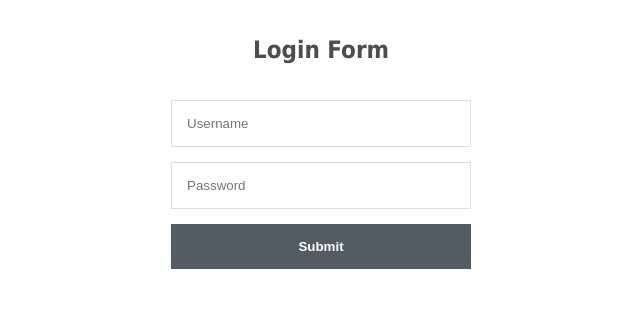
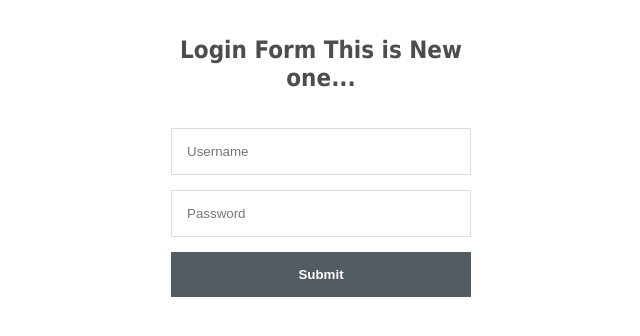
Before and after one commit to icekang/login-register-app, a website: page login.html in a window 1280 px wide. Shown: the whole page, without its empty margins (319-959 px from the left). Drawn offline with Linux system fonts and the light colour scheme.

Commit message:
change login header to see change in automatic deployment

```diff
--- a/login.html
+++ b/login.html
@@ -37,7 +37,7 @@
     </head>
     <body>
         <div class="login-form">
-            <h1>Login Form</h1>
+            <h1>Login Form This is New one...</h1>
             <form action="auth" method="POST">
                 <input type="text" name="username" placeholder="Username" required />
                 <input type="password" name="password" placeholder="Password" required />
```
